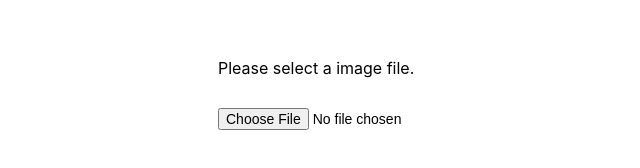
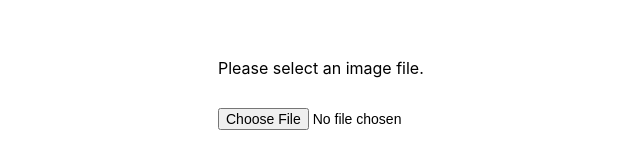
Before and after one commit to luxp/image-file-size, a website: page demo/dist/index.html in a window 1280 px wide. Shown: the full height of the page, 272-912 px from the left. Drawn offline with Linux system fonts and the light colour scheme.

Commit message:
update demo

```diff
--- a/demo/dist/index.html
+++ b/demo/dist/index.html
@@ -1 +1 @@
-<!DOCTYPE html><html lang="en"> <head> <meta charset="UTF-8"> <title>image file size demo</title> <style>body{display:flex;flex-direction:column;justify-content:center;align-items:center;font-family:-apple-system,BlinkMacSystemFont,Segoe UI,Roboto,Oxygen,Ubuntu,Cantarell,Open Sans,Helvetica Neue,sans-serif}.tip{margin-top:50px}.tip,input{width:300px}input{font-size:14px;margin-top:30px}#result{width:300px;margin-top:50px;white-space:pre}</style> </head> <body> <div class="tip">Please select a image file.</div> <input type="file" id="fileInput"> <div id="result"></div> <script src="main.e473ba1d.js"></script> </body> </html>
+<!DOCTYPE html><html lang="en"> <head> <meta charset="UTF-8"> <title>image file size demo</title> <style>body{display:flex;flex-direction:column;justify-content:center;align-items:center;font-family:-apple-system,BlinkMacSystemFont,Segoe UI,Roboto,Oxygen,Ubuntu,Cantarell,Open Sans,Helvetica Neue,sans-serif}.tip{margin-top:50px}.tip,input{width:300px}input{font-size:14px;margin-top:30px}#result{width:300px;margin-top:50px;white-space:pre}</style> </head> <body> <div class="tip">Please select an image file.</div> <input type="file" id="fileInput"> <div id="result"></div> <script src="main.e473ba1d.js"></script> </body> </html>
```
Also changed, not shown: 1 other file.
